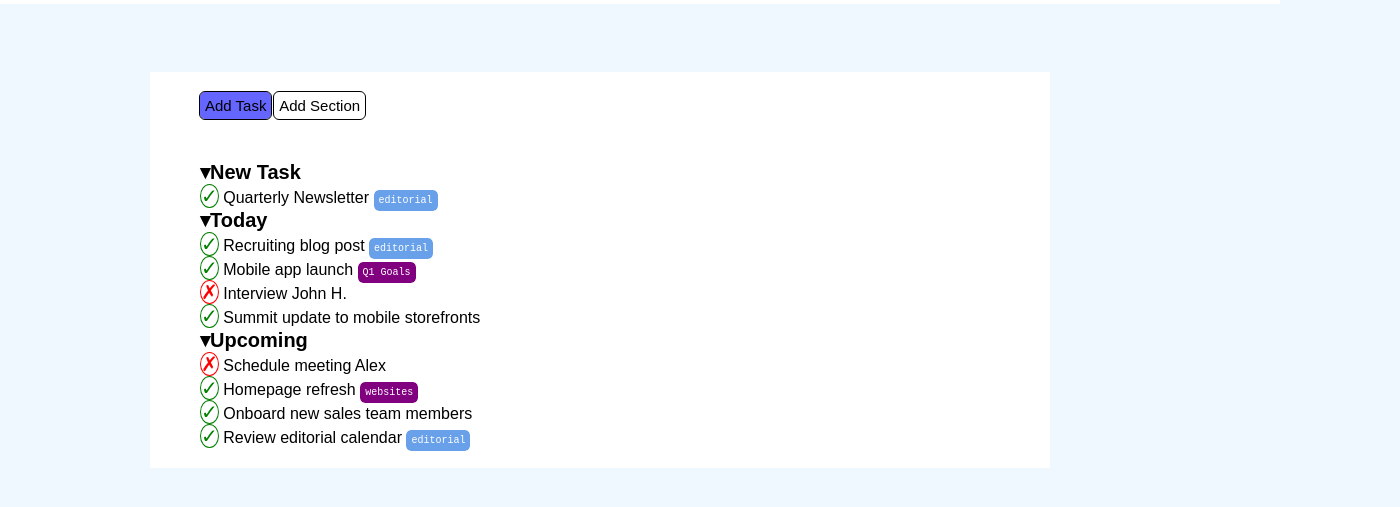
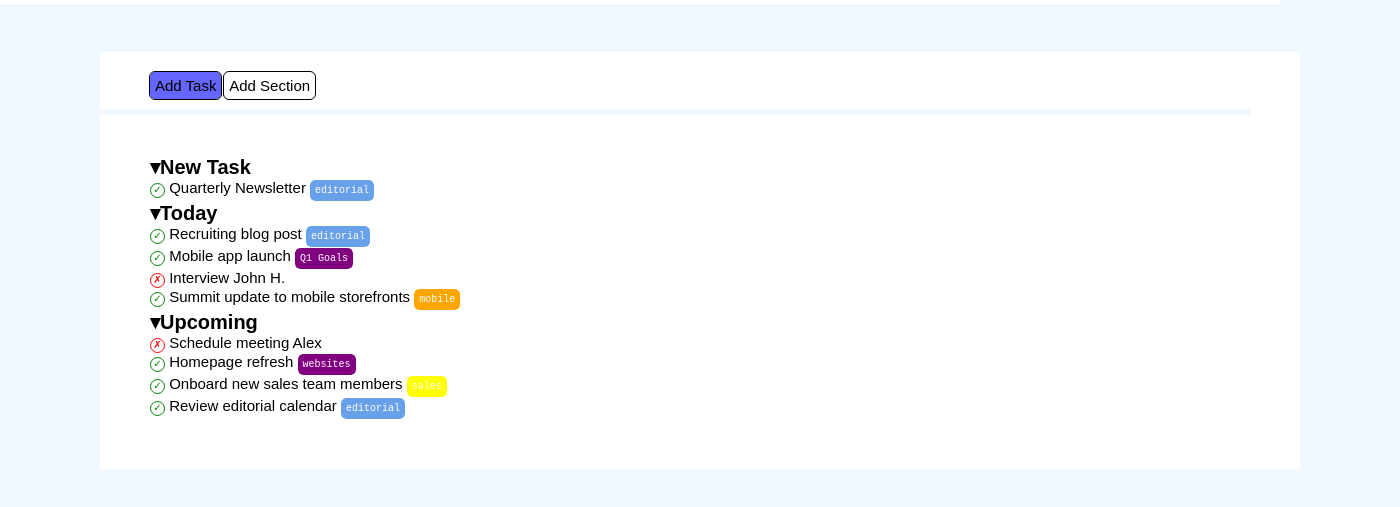
Before and after one commit to YilmazSedaghati/html-css-toboolist, a plain HTML site: page index.html in a window 1280 px wide. Shown: the part 59-566 px from the top of the page, 1400 px wide, since content can reach past the window. Drawn offline with Linux system fonts and the light colour scheme.

Commit message:
feat: finished with last corrections

```diff
--- a/index.html
+++ b/index.html
@@ -20,12 +20,13 @@
             <span class="blue-1">Add Task</span>
             <span class="white-1">Add Section</span>
         </section>
-        <br>
-        <section class="square">
+        <hr>
+        <section class="list-section">
             <!-- nested list -->
             <ul class="no-bullet">
                 <li class="strong-text">&blacktriangledown;New Task</li>
-                <li><span class="check">&check;</span>
+                <li>
+                    <div class="check">&check;</div>
                     <span>Quarterly Newsletter</span>
                     <span class="blue-2 inertext">editorial</span>
                 </li>
@@ -33,21 +34,21 @@
             <ul class="no-bullet">
                 <li class="strong-text">&blacktriangledown;Today</li>
                 <li>
-                    <span class="check">&check;</span>
+                    <div class="check">&check;</div>
                     <span>Recruiting blog post</span>
                     <span class="blue-2 inertext">editorial</span>
                 </li>
                 <li>
-                    <span class="check">&check;</span>
+                    <div class="check">&check;</div>
                     <span>Mobile app launch</span>
                     <span class="purple inertext">Q1 Goals</span>
                 </li>
                 <li>
-                    <span class="cross">&cross;</span>
+                    <div class="cross">&cross;</div>
                     <span>Interview John H.</span>
                 </li>
                 <li>
-                    <span class="check">&check;</span>
+                    <div class="check">&check;</div>
                     <span>Summit update to mobile storefronts</span>
                     <span class="orange inertext">mobile</span>
                 </li>
@@ -57,21 +58,21 @@
                     &blacktriangledown;Upcoming
                 </li>
                 <li>
-                    <span class="cross">&cross;</span>
+                    <div class="cross">&cross;</div>
                     <span>Schedule meeting Alex</span>
                 </li>
                 <li>
-                    <span class="check">&check;</span>
+                    <div class="check">&check;</div>
                     <span>Homepage refresh</span>
                     <span class="purple inertext">websites</span>
                 </li>
                 <li>
-                    <span class="check">&check;</span>
+                    <div class="check">&check;</div>
                     <span>Onboard new sales team members</span>
-                    <span class="lightgreen inertext">sales</span>
+                    <span class="yellow inertext">sales</span>
                 </li>
                 <li>
-                    <span class="check">&check;</span>
+                    <div class="check">&check;</div>
                     <span>Review editorial calendar</span>
                     <span class="blue-2 inertext">editorial</span>
                 </li>
--- a/style.css
+++ b/style.css
@@ -1,7 +1,7 @@
 * {
     margin: 0;
     padding: 0;
-    box-sizing: 0;
+    box-sizing: border-box;
 }
 
 body {
@@ -18,21 +18,28 @@ body {
 
 .container {
     background-color: white;
-    width: 800px;
-    margin: 50px 150px;
-    padding: 20px 50px;
+    width: 1200px;
+    margin: 30px 100px;
+    padding: 10px 50px;
     display: inline-block;
 }
 
-.section {
-    height: 50px;
-    font-size: 10px;
+hr {
+    border-style: solid;
+    color: aliceblue;
+    margin-inline-start: -50px;
+    border-width: 3px;
 }
 
-br {
-    width: 800px;
-    color: aliceblue;
-    text-emphasis-color: aliceblue;
+.section {
+    font-size: 10px;
+    padding: 10px 0px;
+}
+
+.list-section {
+    font-size: 15px;
+    margin: 30px 0px;
+    padding: 10px 0px;
 }
 
 .blue-1 {
@@ -63,25 +70,29 @@ br {
 }
 
 .check {
-    width: 100px;
-    height: 100px;
+    width: 15px;
+    height: 15px;
     background-color: white;
     border-radius: 50%;
     border: 1px solid green ;
     color: green;
-    font-size: 20px;
+    font-size: 10px;
     box-sizing: border-box;
+    display: inline-block;
+    text-align: center;
 }
 
 .cross {
-    width: 100px;
-    height: 100px;
+    width: 15px;
+    height: 15px;
     background-color: white;
     border-radius: 50%;
     border: 1px solid red ;
     color: red;
-    font-size: 20px;
+    font-size: 10px;
+    text-align: center;
     box-sizing: border-box;
+    display: inline-block;
 }
 
 .inertext {
@@ -96,6 +107,7 @@ br {
     border-radius: 5px;
     padding: 5px;
     outline: 1px solid;
+    display: inline-block;
 }
 
 .purple {
@@ -104,21 +116,23 @@ br {
     border-radius: 5px;
     padding: 5px;
     outline: 1px solid;
+    display: inline-block;
 }
 
 .orange {
-    .blue-2 {
         display: inline;
         background-color: orange;
         border-radius: 5px;
         padding: 5px;
         outline: 1px solid;
+        display: inline-block;
 }
 
-.sales {
+.yellow {
     display: inline;
     background-color: yellow;
     border-radius: 5px;
     padding: 5px;
     outline: 1px solid;
+    display: inline-block;
 }
```
